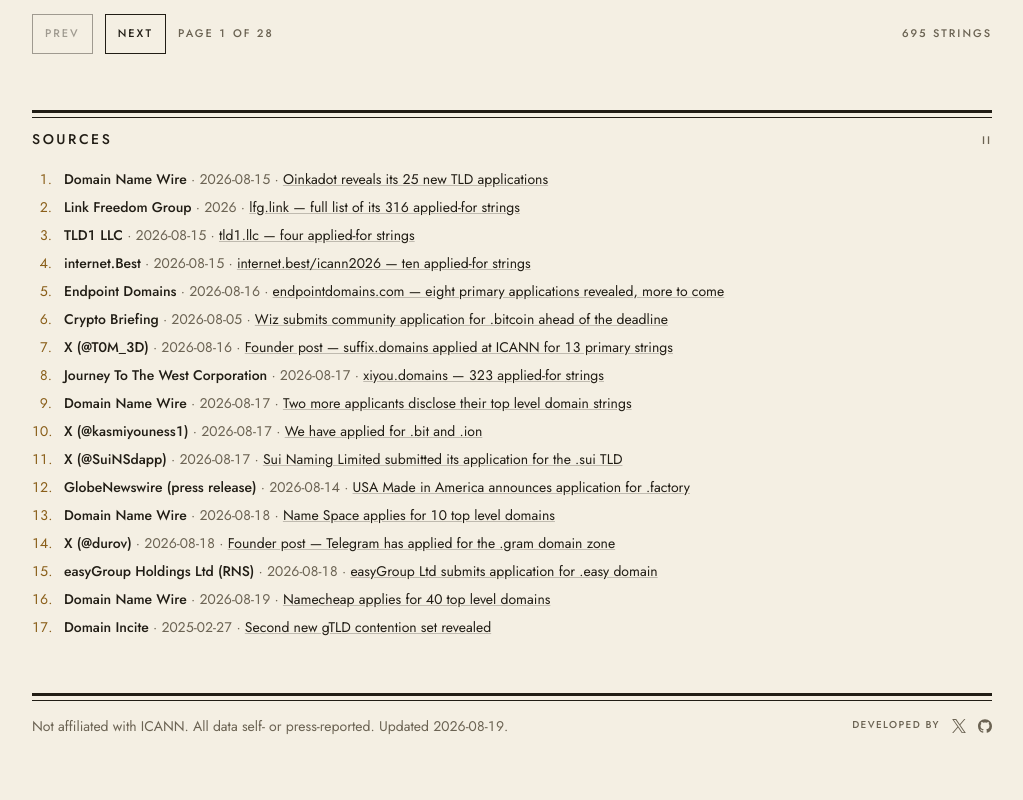
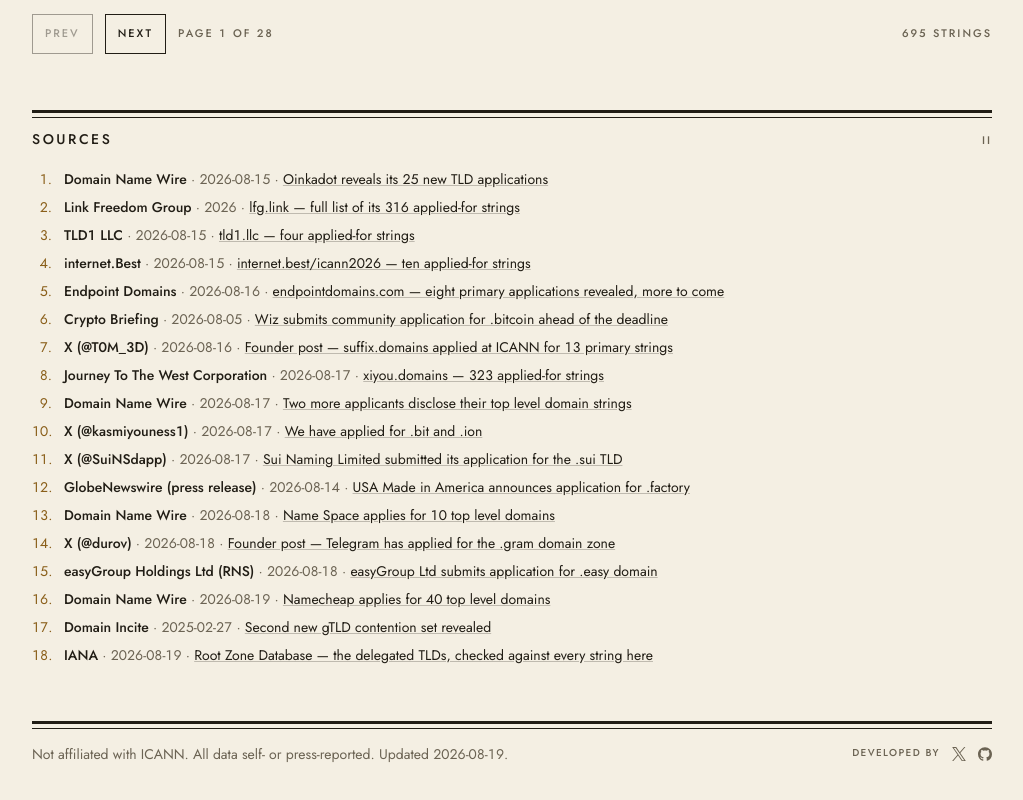
Before and after one commit to aslobodnik/stringscout, a Next.js app: page / in a window 1280 px wide. Shown: the part 1403-2203 px from the top of the page, without its empty margins (128-1151 px from the left). Built offline with nearby package versions, Linux system fonts and the light colour scheme.

Commit message:
link existing tld tags to the iana root zone database

```diff
--- a/components/StringsTable.tsx
+++ b/components/StringsTable.tsx
@@ -409,20 +409,17 @@
                     <>.{r.tld}</>
                   )}
                   {r.existing && (
-                    <button
-                      type="button"
-                      aria-pressed={existingOnly}
-                      onClick={() => {
-                        setExistingOnly((v) => !v);
-                        setPage(0);
-                      }}
-                      className="group relative label text-oxblood ml-2 !text-[9px] cursor-pointer"
+                    <a
+                      href={`https://www.iana.org/domains/root/db/${r.punycode}.html`}
+                      target="_blank"
+                      rel="noopener noreferrer"
+                      className="group relative label text-oxblood ml-2 !text-[9px] underline decoration-dotted decoration-oxblood/40 underline-offset-2 hover:decoration-oxblood transition-colors duration-200 ease-in-out"
                     >
                       existing tld
                       <span role="tooltip" className={TIP_BOX}>
-                        Already in the IANA root zone
+                        Already delegated — see it in the IANA root zone
                       </span>
-                    </button>
+                    </a>
                   )}
                 </td>
                 <td className="py-2 pr-4">
--- a/data/existingTlds.ts
+++ b/data/existingTlds.ts
@@ -1,6 +1,8 @@
 // Disclosed strings that are already delegated TLDs (checked against the IANA
-// root zone list, 2026-08-17). All six appear on xiyou.domains but cannot be
-// applied for in the 2026 round. Re-check new claims against
+// root zone list, 2026-08-19). All six appear on xiyou.domains but cannot be
+// applied for in the 2026 round. Each one links out to its own page in the
+// IANA Root Zone Database, www.iana.org/domains/root/db/<punycode>.html.
+// Re-check new claims against
 // https://data.iana.org/TLD/tlds-alpha-by-domain.txt when adding data.
 export const existingTlds: string[] = [
   "fan",
--- a/data/sources.ts
+++ b/data/sources.ts
@@ -129,6 +129,13 @@
     url: "https://domainincite.com/30812-second-new-gtld-contention-set-revealed",
     date: "2025-02-27",
   },
+  {
+    id: "iana",
+    outlet: "IANA",
+    title: "Root Zone Database — the delegated TLDs, checked against every string here",
+    url: "https://www.iana.org/domains/root/db",
+    date: "2026-08-19",
+  },
 ];
 
 export const sourceIndex = new Map(sources.map((s, i) => [s.id, i + 1]));
```
